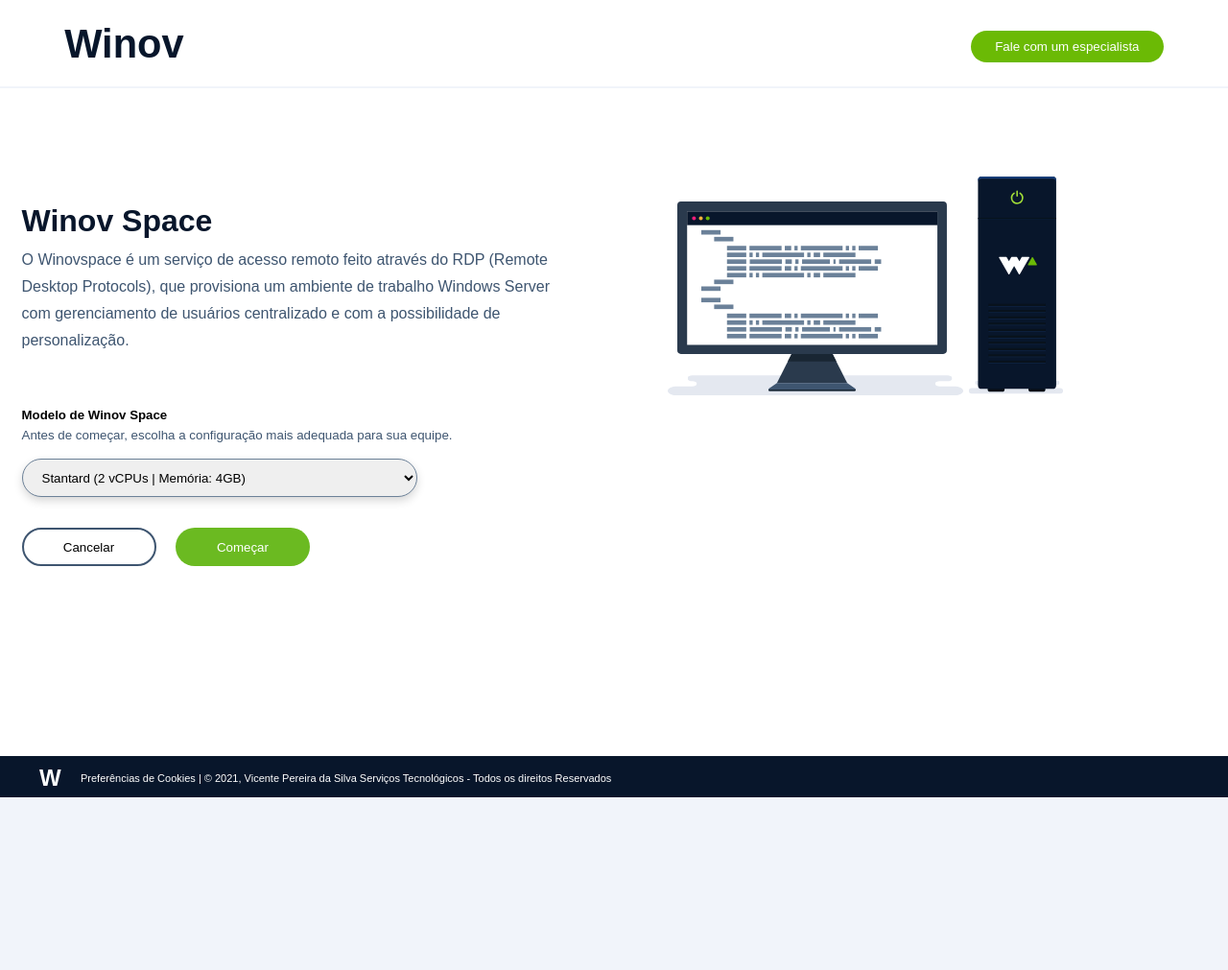
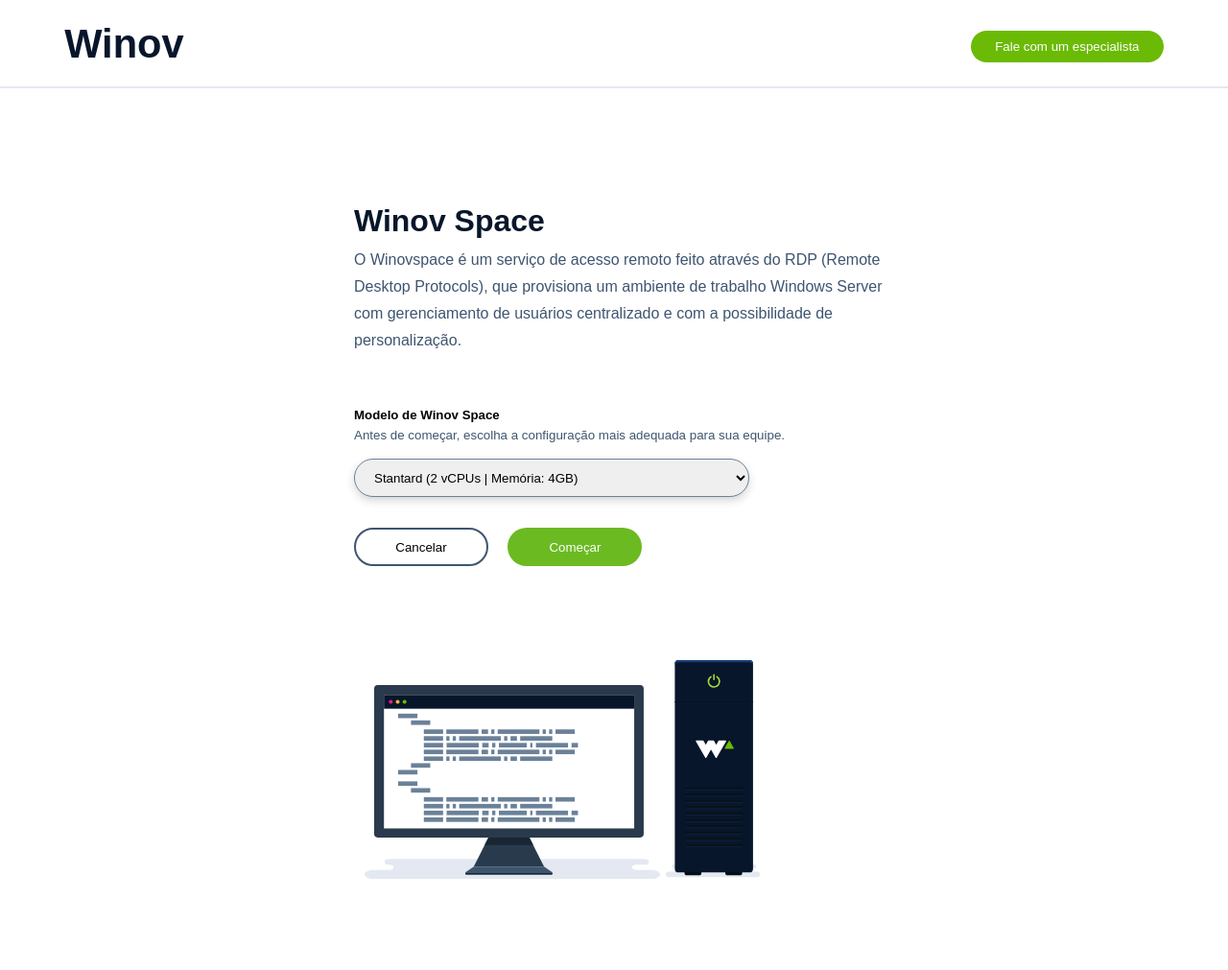
Before and after one commit to AmiciNoctis/Winov, a plain HTML site: page winov-space.html in a window 1280 px wide. Shown: the top 1011 px of the page at 96% size. Before the commit the page ends 831 px from the top, so only its background shows below. Drawn offline with Linux system fonts and the light colour scheme; a web font is replaced by a local one.

Commit message:
wspace margin and img ajustments

```diff
--- a/style.css
+++ b/style.css
@@ -34,7 +34,7 @@ header {
 }
 
 hr {
-  border: #F1F4FA solid 1px ;
+  border: #E4E8F0 solid 0.5px;
 }
 
 .logo {
@@ -87,8 +87,12 @@ a {
 #wspace {
   display: flex;
   justify-content: center;
+  position: relative;
 
+  padding-left: 41px;
+  padding-right: 41px;
   padding-bottom: 192px;
+  padding-top: 120px;
 
   background-color: #FFFFFF;
   font-family: Brother 1816, Bold;
@@ -97,9 +101,10 @@ a {
 
 #wspace form {
   width: 579px;
+  min-width: 300px;
   height: 384px;
-  margin-top: 120px;
-  margin-right: 94px;
+  margin-left: 83px;
+  margin-right: 46px;
 
   text-align: left;
 }
@@ -172,8 +177,9 @@ a {
 
 #wspace img{
   width: 412px;
+  min-width: 300px;
   height: 412px;
-  margin-right: 150px;
+  margin-right: 109px;
 }
 
 #topo {
```
